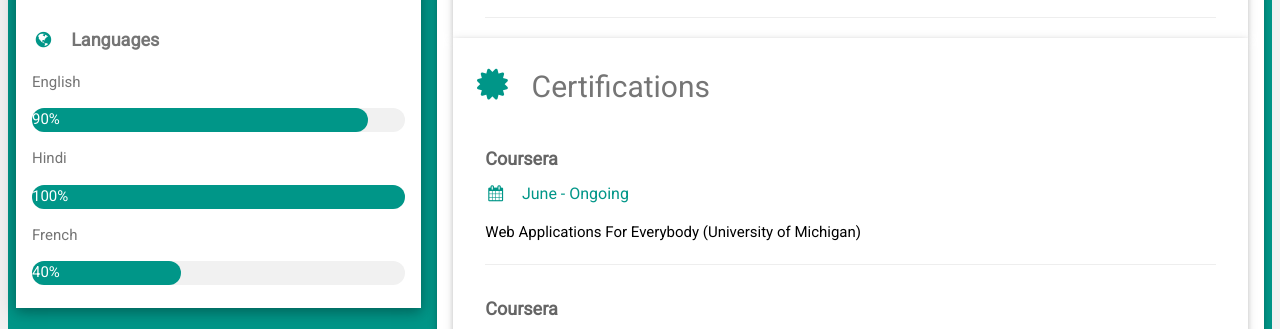
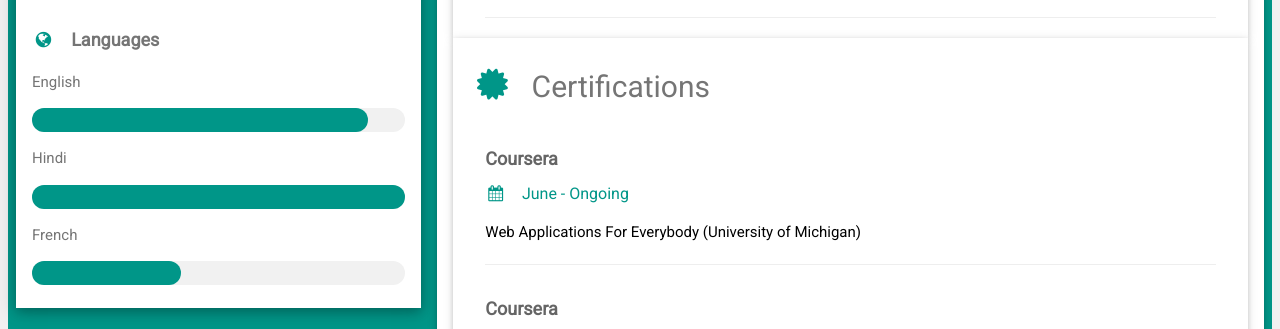
Before and after one commit to yashh97/Final, a plain HTML site: page index.html in a window 1280 px wide. Shown: the part 855-1184 px from the top of the page. Drawn offline with nearby package versions, Linux system fonts and the light colour scheme.

Commit message:
Create index.html for my-project GitHub Pages

```diff
--- a/index.html
+++ b/index.html
@@ -51,15 +51,15 @@ html,body,h1,h2,h3,h4,h5,h6 {font-family: "Roboto", sans-serif}
           <p class="w3-large w3-text-theme"><b><i class="fa fa-globe fa-fw w3-margin-right w3-text-teal"></i>Languages</b></p>
           <p>English</p>
           <div class="w3-light-grey w3-round-xlarge">
-            <div class="w3-round-xlarge w3-teal" style="height:24px;width:90%">90%</div>
+            <div class="w3-round-xlarge w3-teal" style="height:24px;width:90%"></div>
           </div>
           <p>Hindi</p>
           <div class="w3-light-grey w3-round-xlarge">
-            <div class="w3-round-xlarge w3-teal" style="height:24px;width:100%">100%</div>
+            <div class="w3-round-xlarge w3-teal" style="height:24px;width:100%"></div>
           </div>
           <p>French</p>
           <div class="w3-light-grey w3-round-xlarge">
-            <div class="w3-round-xlarge w3-teal" style="height:24px;width:40%">40%</div>
+            <div class="w3-round-xlarge w3-teal" style="height:24px;width:40%"></div>
           </div>
           <br>
         </div>
```
